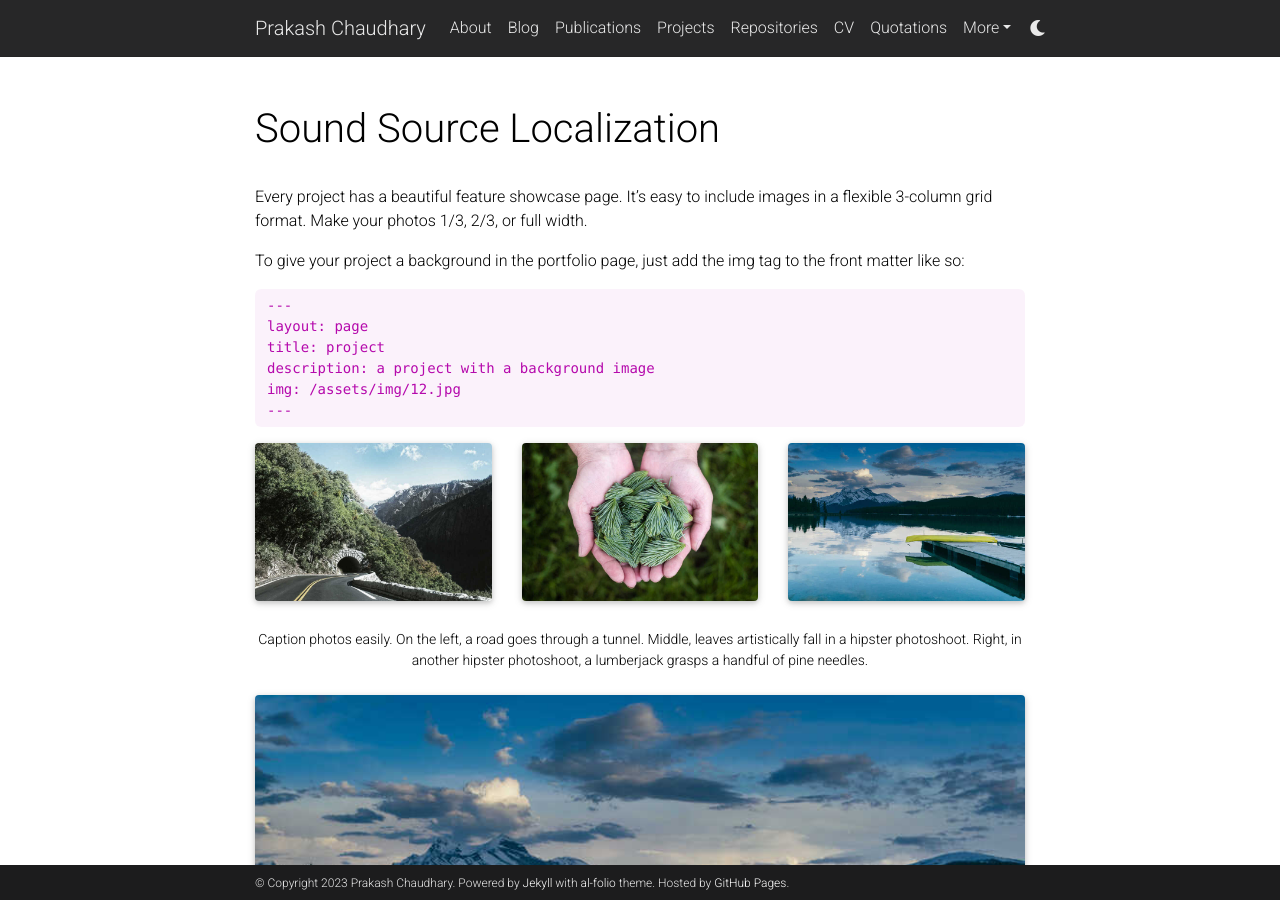
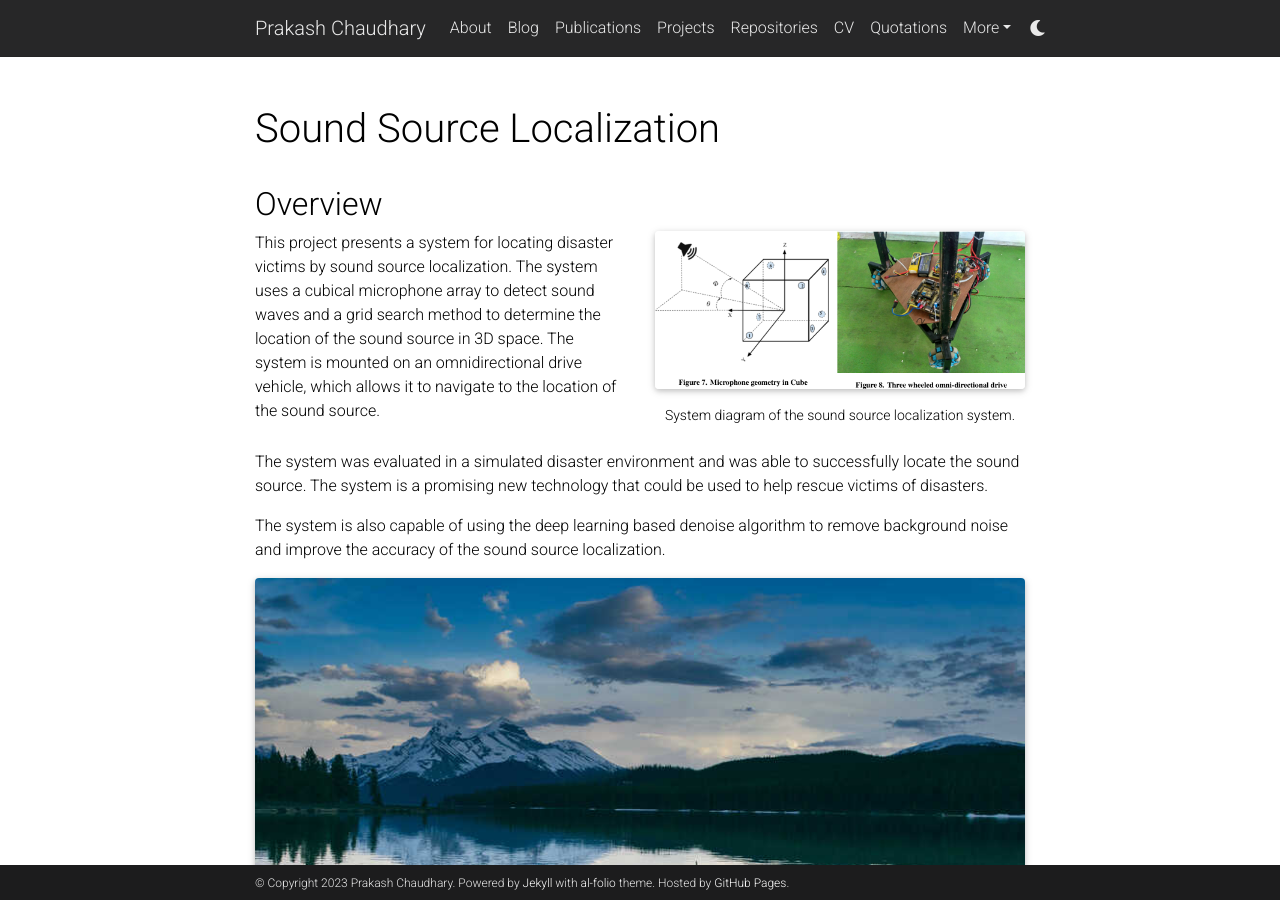
Before and after one commit to connectwithprakash/connectwithprakash.github.io, a Jekyll site: the page built from _projects/sound_source_localization.md, in a window 1280 px wide and 900 px high. Built offline with Jekyll 4.4.1, drawn with Linux system fonts in a browser that asks for light colours; full-size pictures stand in for the smaller copies a plugin makes; comment, search, counter and statistics services are not loaded; a style sheet for code colours, icons or effects is not loaded.

Commit message:
[Feat]: Add overview to SSL project.

```diff
--- a/_projects/sound_source_localization.md
+++ b/_projects/sound_source_localization.md
@@ -7,33 +7,24 @@ importance: 1
 category: academic
 ---
 
-Every project has a beautiful feature showcase page.
-It's easy to include images in a flexible 3-column grid format.
-Make your photos 1/3, 2/3, or full width.
+## Overview
 
-To give your project a background in the portfolio page, just add the img tag to the front matter like so:
-
-    ---
-    layout: page
-    title: project
-    description: a project with a background image
-    img: /assets/img/12.jpg
-    ---
-
-<div class="row">
-    <div class="col-sm mt-3 mt-md-0">
-        {% include figure.html path="assets/img/1.jpg" title="example image" class="img-fluid rounded z-depth-1" %}
+<div class="row justify-content-sm-center">
+    <div class="col-sm-6 mt-3 mt-md-0">
+        This project presents a system for locating disaster victims by sound source localization. The system uses a cubical microphone array to detect sound waves and a grid search method to determine the location of the sound source in 3D space. The system is mounted on an omnidirectional drive vehicle, which allows it to navigate to the location of the sound source.
     </div>
-    <div class="col-sm mt-3 mt-md-0">
-        {% include figure.html path="assets/img/3.jpg" title="example image" class="img-fluid rounded z-depth-1" %}
-    </div>
-    <div class="col-sm mt-3 mt-md-0">
-        {% include figure.html path="assets/img/5.jpg" title="example image" class="img-fluid rounded z-depth-1" %}
+    <div class="col-sm-6 mt-3 mt-md-0">
+        {% include figure.html path="/assets/img/projects/sound_source_localization/system.png" title="SSL System" class="img-fluid rounded z-depth-1" %}
+        <div class="caption">
+        System diagram of the sound source localization system.
+        </div>
     </div>
 </div>
-<div class="caption">
-    Caption photos easily. On the left, a road goes through a tunnel. Middle, leaves artistically fall in a hipster photoshoot. Right, in another hipster photoshoot, a lumberjack grasps a handful of pine needles.
-</div>
+
+The system was evaluated in a simulated disaster environment and was able to successfully locate the sound source. The system is a promising new technology that could be used to help rescue victims of disasters.
+
+The system is also capable of using the deep learning based denoise algorithm to remove background noise and improve the accuracy of the sound source localization.
+
 <div class="row">
     <div class="col-sm mt-3 mt-md-0">
         {% include figure.html path="assets/img/5.jpg" title="example image" class="img-fluid rounded z-depth-1" %}
```
